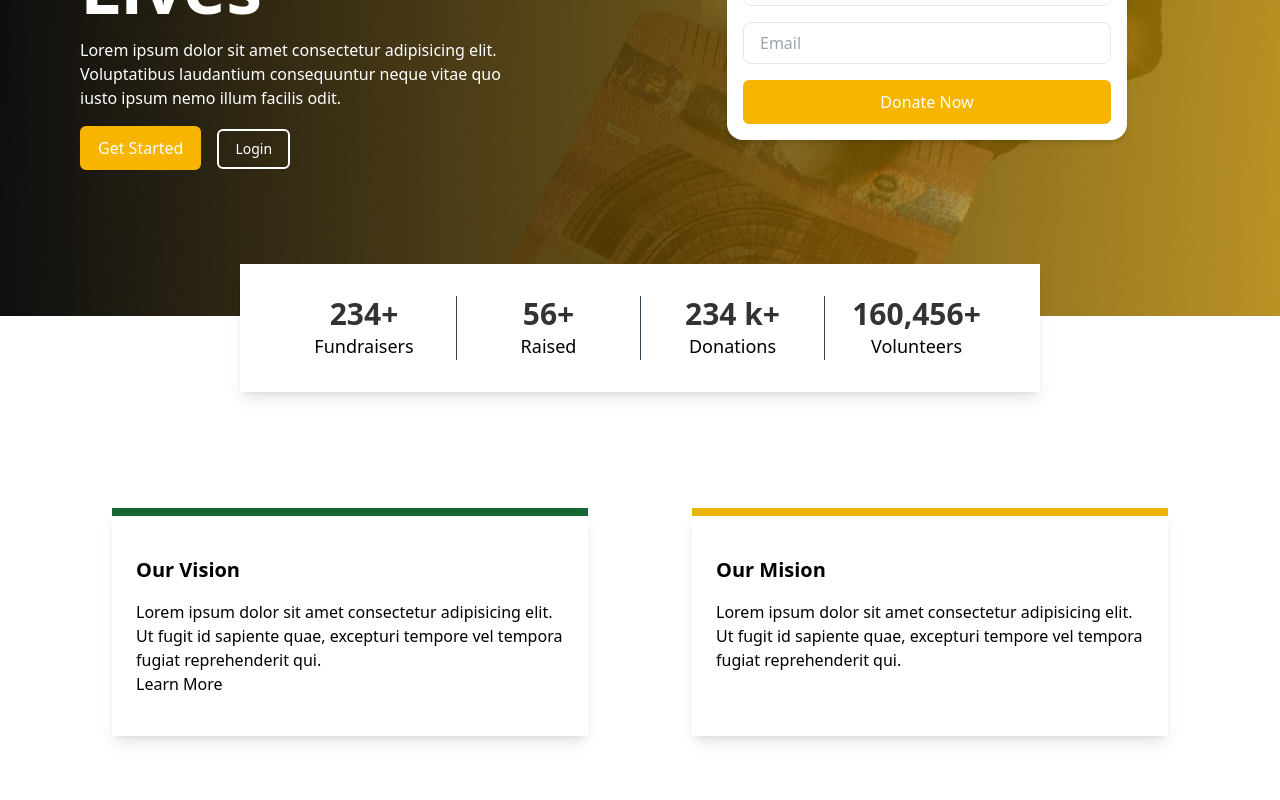
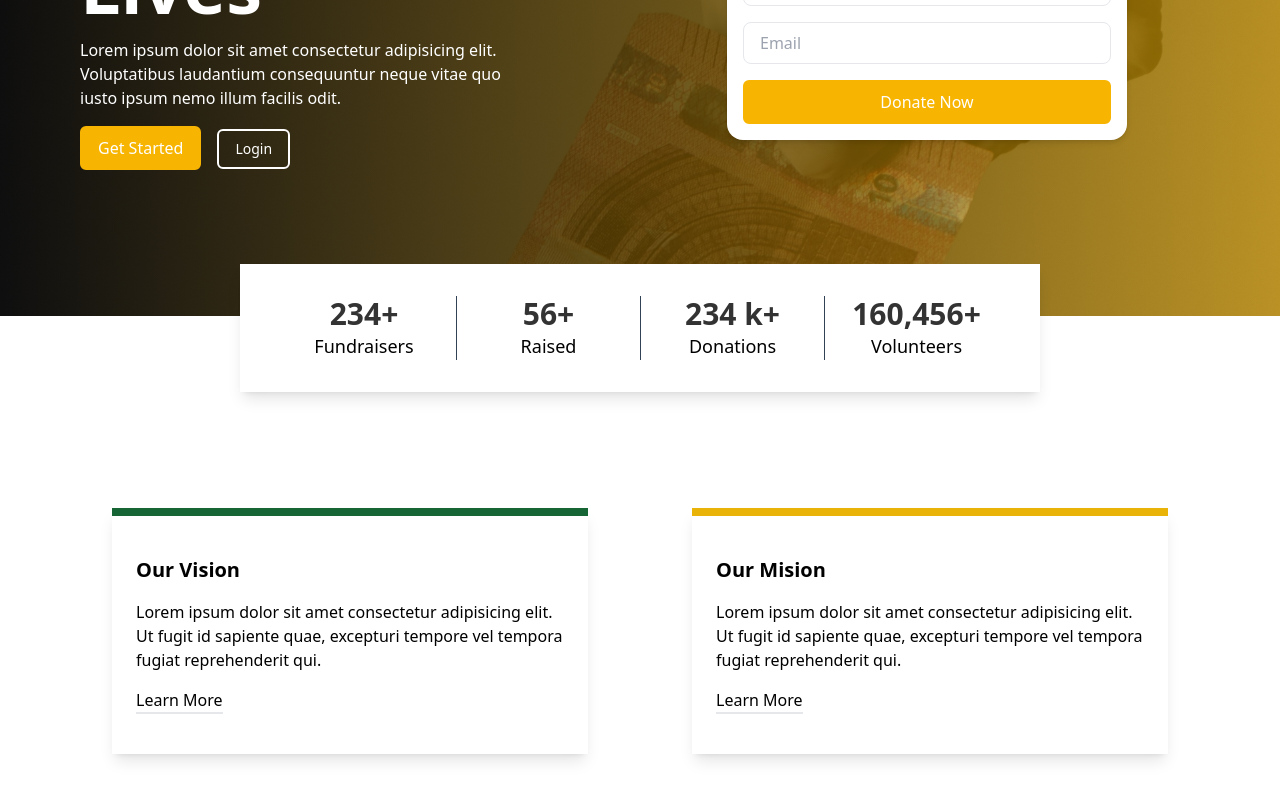
Before and after one commit to KBriaan/react-fund, a React (Vite) app: page / in a window 1280 px wide. Shown: the part 434-1234 px from the top of the page. Built offline with nearby package versions, Linux system fonts and the light colour scheme.

Commit message:
done with mission and vision

```diff
--- a/src/components/OurVision/OurVision.jsx
+++ b/src/components/OurVision/OurVision.jsx
@@ -1,25 +1,61 @@
+import { motion } from "framer-motion";
+const fadeAnimation = (delay) => {
+  return {
+    initial: {
+      opacity: 0,
+    },
+    animate: {
+      opacity: 1,
+      y: 0,
+      transition: {
+        duration: 0.6,
+        delay: delay,
+        ease: "easeInOut",
+      },
+    },
+  };
+};
+
 const OurVision = () => {
   return (
     <div className="container my-16 bg-white dark:bg-gray-900 dark:text-white">
       <div className="grid grid-cols-1 sm:grid-cols-2 gap-10">
-        <div className="mx-5 md:mx-8 px-6 py-10 space-y-4 shadow-lg border-t-8 border-green-800 dark:bg-slate-800">
+        <motion.div
+          variants={fadeAnimation(0.2)}
+          initial="initial"
+          whileInView="animate"
+          className="mx-5 md:mx-8 px-6 py-10 space-y-4 shadow-lg border-t-8 border-green-800 dark:bg-slate-800"
+        >
           <h1 className="text-xl font-semibold">Our Vision</h1>
           <p>
             Lorem ipsum dolor sit amet consectetur adipisicing elit. Ut fugit id
             sapiente quae, excepturi tempore vel tempora fugiat reprehenderit
             qui.
           </p>
-          <a href="#">Learn More</a>
-        </div>
+          <a
+            href="#"
+            className="inline-block hover:text-primary border-b-2 hover:border-primary"
+          >
+            Learn More
+          </a>
+        </motion.div>
 
-        <div className="mx-5 md:mx-8 px-6 py-10 space-y-4 shadow-lg border-t-8 border-yellow-500 dark:bg-slate-800">
+        <motion.div  variants={fadeAnimation(0.4)}
+          initial="initial"
+          whileInView="animate" className="mx-5 md:mx-8 px-6 py-10 space-y-4 shadow-lg border-t-8 border-yellow-500 dark:bg-slate-800">
           <h1 className="text-xl font-semibold">Our Mision</h1>
           <p>
             Lorem ipsum dolor sit amet consectetur adipisicing elit. Ut fugit id
             sapiente quae, excepturi tempore vel tempora fugiat reprehenderit
             qui.
           </p>
-        </div>
+          <a
+            href="#"
+            className="inline-block hover:text-primary border-b-2 hover:border-primary"
+          >
+            Learn More
+          </a>
+        </motion.div>
       </div>
     </div>
   );
```
